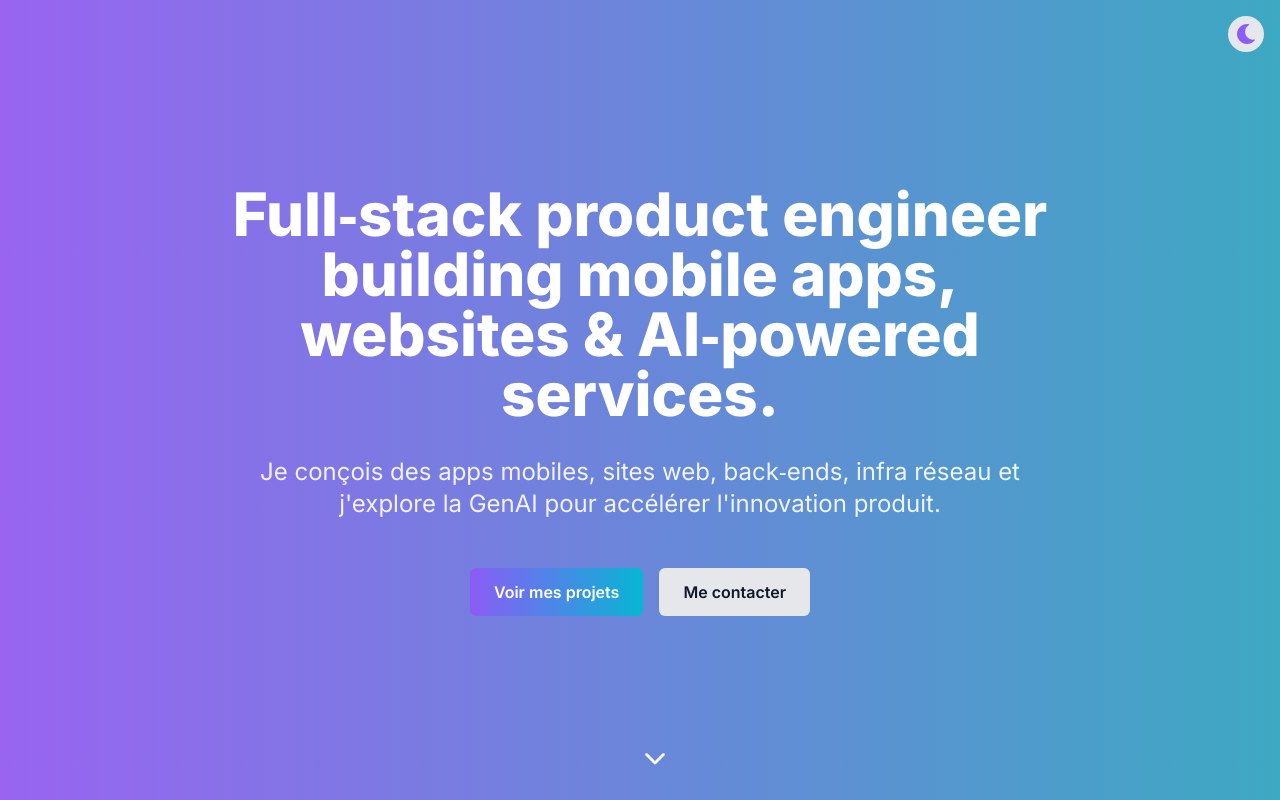
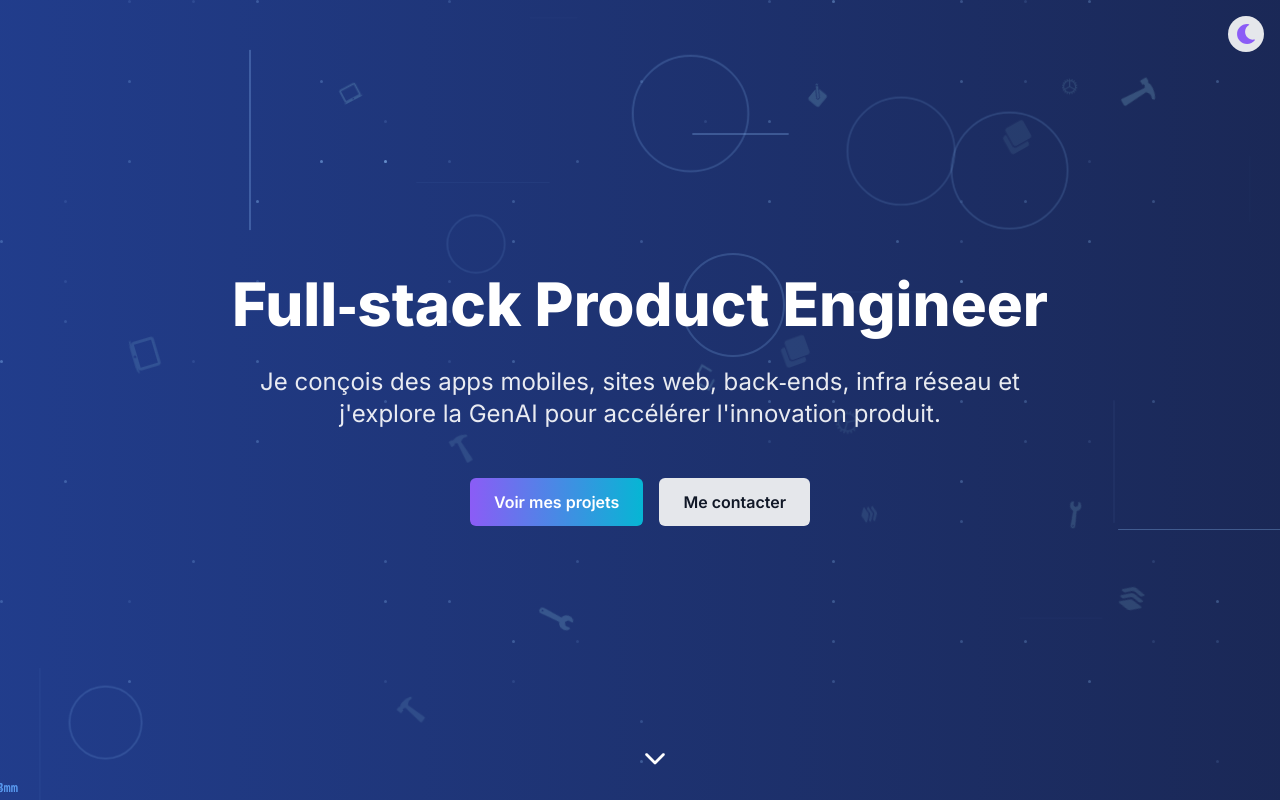
Before and after one commit to DayS/days.github.com, a React (Vite) app: page / in a window 1280 px wide. Shown: the top 800 px of the page. Built offline with nearby package versions, Linux system fonts and the light colour scheme.

Commit message:
feat: Update HeroSection component with Beapp section improvements

```diff
--- a/src/components/HeroSection.tsx
+++ b/src/components/HeroSection.tsx
@@ -1,7 +1,216 @@
 import { motion } from 'framer-motion';
-import { IoIosArrowDown } from 'react-icons/io';
+import { IoIosArrowDown, IoIosCode, IoIosBuild, IoMdHammer, IoIosApps, IoMdLaptop, IoIosCog, IoIosOptions, IoIosCreate, IoIosBrowsers } from 'react-icons/io';
+import { useEffect, useState } from 'react';
+
+// Blueprint line component
+const BlueprintLine = () => {
+  // Random position and size
+  const isHorizontal = Math.random() > 0.5;
+  const length = Math.random() * 200 + 100;
+  const thickness = Math.random() * 1.5 + 1;
+  const posX = Math.random() * 100;
+  const posY = Math.random() * 100;
+
+  // Random appearance timing
+  const delay = Math.random() * 10;
+  const duration = Math.random() * 4 + 3;
+
+  return (
+    <motion.div
+      className="absolute bg-blue-300/40 dark:bg-blue-200/50"
+      style={{
+        height: isHorizontal ? `${thickness}px` : `${length}px`,
+        width: isHorizontal ? `${length}px` : `${thickness}px`,
+        left: `${posX}%`,
+        top: `${posY}%`,
+      }}
+      initial={{ opacity: 0, scale: 0 }}
+      animate={{
+        opacity: [0, 0.8, 0],
+        scale: [0.3, 1, 0.3],
+      }}
+      transition={{
+        repeat: Infinity,
+        duration: duration,
+        delay: delay,
+        ease: "easeInOut",
+      }}
+    />
+  );
+};
+
+// Measurement line with text
+const MeasurementLine = () => {
+  const isHorizontal = Math.random() > 0.5;
+  // Constrain positions to avoid edge artifacts
+  const length = Math.random() * 150 + 100;
+  const posX = Math.random() * 60 + 20; // Keep further from edges
+  const posY = Math.random() * 60 + 20; // Keep further from edges
+  const measurement = Math.floor(Math.random() * 500) + 100;
+  const delay = Math.random() * 15;
+
+  // Prevent rendering text that would appear off-screen
+  const isSafePosition = posX > 15 && posX < 85 && posY > 15 && posY < 85;
+
+  const lineStyle = {
+    height: isHorizontal ? '1px' : `${length}px`,
+    width: isHorizontal ? `${length}px` : '1px',
+    left: `${posX}%`,
+    top: `${posY}%`,
+  };
+
+  const textStyle = {
+    [isHorizontal ? 'left' : 'top']: '50%',
+    [isHorizontal ? 'top' : 'left']: `${isHorizontal ? -20 : 0}px`,
+    transform: isHorizontal ? 'translateX(-50%)' : 'translateY(-50%) rotate(90deg)',
+    transformOrigin: 'center left',
+    pointerEvents: 'none' as const, // Type assertion to fix TypeScript error
+  };
+
+  return (
+    <motion.div
+      className="absolute"
+      initial={{ opacity: 0 }}
+      animate={{ opacity: [0, 0.9, 0] }}
+      transition={{
+        repeat: Infinity,
+        duration: 6,
+        delay: delay,
+        ease: "easeInOut",
+      }}
+    >
+      <div className="bg-blue-300/60 dark:bg-blue-200/60 absolute" style={lineStyle}></div>
+      {isSafePosition && (
+        <div
+          className="absolute font-mono text-blue-400/80 dark:text-blue-200/80 text-xs whitespace-nowrap"
+          style={textStyle}
+        >
+          {measurement}mm
+        </div>
+      )}
+    </motion.div>
+  );
+};
+
+// Blueprint Circle component
+const BlueprintCircle = () => {
+  const size = Math.random() * 100 + 50;
+  const posX = Math.random() * 90;
+  const posY = Math.random() * 90;
+  const delay = Math.random() * 10;
+  const duration = Math.random() * 5 + 4;
+
+  return (
+    <motion.div
+      className="absolute rounded-full border-2 border-blue-300/30 dark:border-blue-200/40"
+      style={{
+        height: `${size}px`,
+        width: `${size}px`,
+        left: `${posX}%`,
+        top: `${posY}%`,
+        transform: 'translate(-50%, -50%)',
+      }}
+      initial={{ opacity: 0, scale: 0 }}
+      animate={{
+        opacity: [0, 0.7, 0],
+        scale: [0.3, 1, 0.3],
+      }}
+      transition={{
+        repeat: Infinity,
+        duration: duration,
+        delay: delay,
+        ease: "easeInOut",
+      }}
+    />
+  );
+};
+
+// Symbol component (code, tools, etc)
+const CreationSymbol = () => {
+  // Array of symbols representing different aspects of creation
+  const symbols = [
+    <IoIosCode />, // Code
+    <IoIosBrowsers />, // Code brackets
+    <IoIosBuild />, // Building/Woodworking
+    <IoMdHammer />, // Building
+    <IoIosOptions />, // Tools
+    <IoIosApps />, // Mobile
+    <IoMdLaptop />, // Computer
+    <IoIosCog />, // Engineering
+    <IoIosCreate />, // Design/Drafting
+  ];
+
+  const symbol = symbols[Math.floor(Math.random() * symbols.length)];
+  const size = Math.random() * 24 + 16;
+  const posX = Math.random() * 100;
+  const posY = Math.random() * 100;
+  const opacity = Math.random() * 0.25 + 0.15;
+  const rotation = Math.random() * 360;
+  const delay = Math.random() * 20;
+  const duration = Math.random() * 15 + 10;
+
+  return (
+    <motion.div
+      className="absolute text-cyan-200/50 dark:text-cyan-100/60 flex items-center justify-center"
+      style={{
+        fontSize: `${size}px`,
+        left: `${posX}%`,
+        top: `${posY}%`,
+        opacity: opacity,
+        rotate: `${rotation}deg`,
+      }}
+      animate={{
+        opacity: [opacity, opacity * 2, opacity],
+        rotate: `${rotation + 10}deg`,
+      }}
+      transition={{
+        repeat: Infinity,
+        duration: duration,
+        delay: delay,
+        ease: "easeInOut",
+      }}
+    >
+      {symbol}
+    </motion.div>
+  );
+};
+
+// Grid dot component for blueprint effect
+const GridDot = () => {
+  const posX = Math.floor(Math.random() * 20) * 5;
+  const posY = Math.floor(Math.random() * 20) * 5;
+  const delay = Math.random() * 5;
+
+  return (
+    <motion.div
+      className="absolute bg-blue-300/40 dark:bg-blue-200/40 rounded-full"
+      style={{
+        height: "3px",
+        width: "3px",
+        left: `${posX}%`,
+        top: `${posY}%`,
+      }}
+      animate={{
+        opacity: [0.3, 0.7, 0.3],
+      }}
+      transition={{
+        repeat: Infinity,
+        duration: 3,
+        delay: delay,
+        ease: "easeInOut",
+      }}
+    />
+  );
+};
 
 export function HeroSection() {
+  const [elements, setElements] = useState<number[]>([]);
+
+  useEffect(() => {
+    // Create background elements
+    setElements(Array.from({ length: 100 }, (_, i) => i));
+  }, []);
+
   const scrollToProjects = () => {
     const projectsSection = document.getElementById('projects');
     if (projectsSection) {
@@ -14,13 +223,13 @@ export function HeroSection() {
   };
 
   return (
-    <section className="min-h-screen relative flex flex-col justify-center items-center px-4">
-      <div className="absolute inset-0 overflow-hidden z-0">
+    <section className="min-h-screen relative flex flex-col justify-center items-center px-4 overflow-hidden">
+      <div className="absolute inset-0 z-0">
         <motion.div
-          className="w-full h-full bg-gradient-to-r from-violet-dark to-cyan-dark bg-size-200"
+          className="w-full h-full bg-gradient-to-r from-[#1E3A8A] to-[#172554] bg-size-200"
           animate={{
             backgroundPosition: ['0% 50%', '100% 50%', '0% 50%'],
-            opacity: [0.7, 0.8, 0.7]
+            opacity: [0.9, 1, 0.9]
           }}
           transition={{
             repeat: Infinity,
@@ -28,6 +237,31 @@ export function HeroSection() {
             ease: 'easeInOut'
           }}
         />
+
+        {/* Blueprint grid dots */}
+        {elements.slice(0, 100).map((index) => (
+          <GridDot key={`dot-${index}`} />
+        ))}
+
+        {/* Blueprint lines */}
+        {elements.slice(0, 25).map((index) => (
+          <BlueprintLine key={`line-${index}`} />
+        ))}
+
+        {/* Blueprint circles */}
+        {elements.slice(0, 10).map((index) => (
+          <BlueprintCircle key={`circle-${index}`} />
+        ))}
+
+        {/* Measurement lines */}
+        {elements.slice(0, 15).map((index) => (
+          <MeasurementLine key={`measurement-${index}`} />
+        ))}
+
+        {/* Creation symbols */}
+        {elements.slice(0, 15).map((index) => (
+          <CreationSymbol key={`symbol-${index}`} />
+        ))}
       </div>
 
       <div className="container relative z-10 max-w-4xl text-center">
@@ -37,7 +271,7 @@ export function HeroSection() {
           animate={{ opacity: 1, y: 0 }}
           transition={{ duration: 0.6 }}
         >
-          Full‑stack product engineer building mobile apps, websites & AI‑powered services.
+          Full‑stack Product Engineer
         </motion.h1>
 
         <motion.p
```
